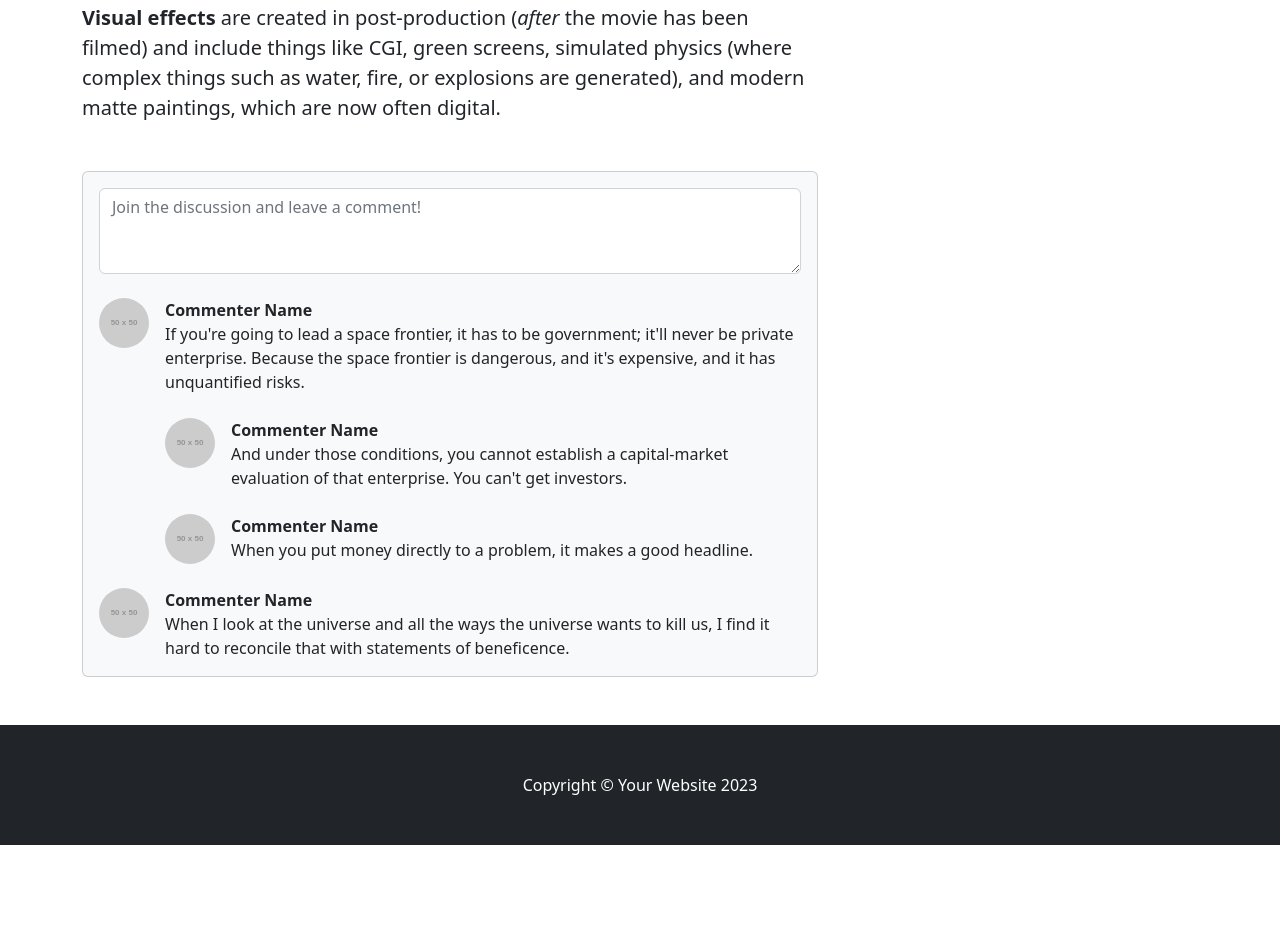
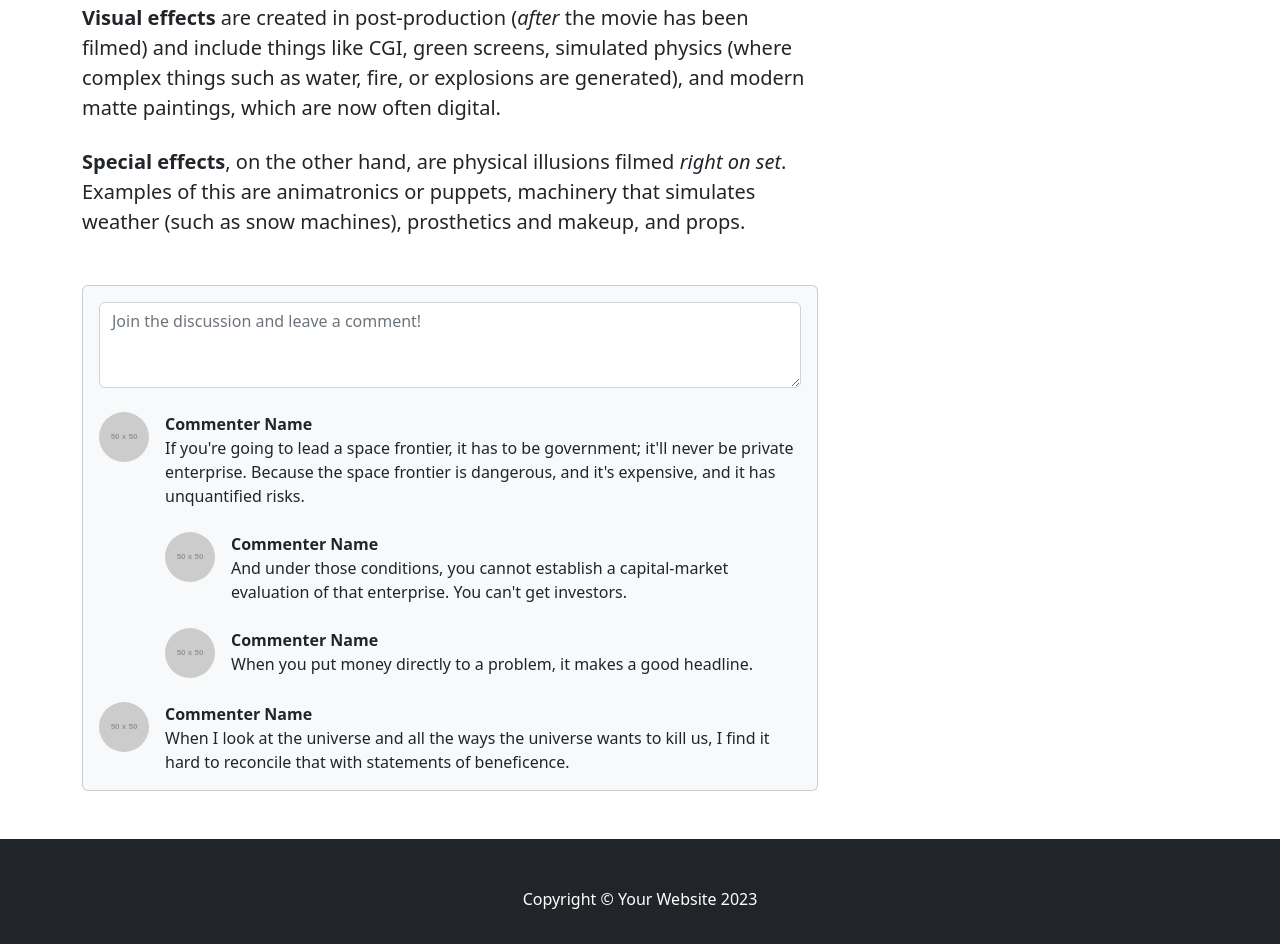
Before and after one commit to Westfield-Codes/web-26-blog-post-gaebriad, a plain HTML site: page special-vis-effects/index.html in a window 1280 px wide. Shown: the part 1152-2096 px from the top of the page. Before the commit the page ends 1997 px from the top, so only its background shows below. Drawn offline with nearby package versions, Linux system fonts and the light colour scheme; placeholder pictures from the web are drawn by us; a script that the page names is missing.

Commit message:
Added fifth paragraph

```diff
--- a/special-vis-effects/index.html
+++ b/special-vis-effects/index.html
@@ -55,6 +55,8 @@
                             <p class="fs-5 mb-4">Special effects (SFX) and visual effects (VFX) are film techniques used to create things that would be impossible, dangerous, or too expensive to be done in real life. Although they are often used interchangeably, they’re actually rather different.</p>
 
                             <p class="fs-5 mb-4"><strong>Visual effects</strong> are created in post-production (<em>after</em> the movie has been filmed) and include things like CGI, green screens, simulated physics (where complex things such as water, fire, or explosions are generated), and modern matte paintings, which are now often digital.</p>
+
+                            <p class="fs-5 mb-4"><strong>Special effects</strong>, on the other hand, are physical illusions filmed <em>right on set</em>. Examples of this are animatronics or puppets, machinery that simulates weather (such as snow machines), prosthetics and makeup, and props.</p>
                         </section>
                     </article>
                     <!-- Comments section-->
```
